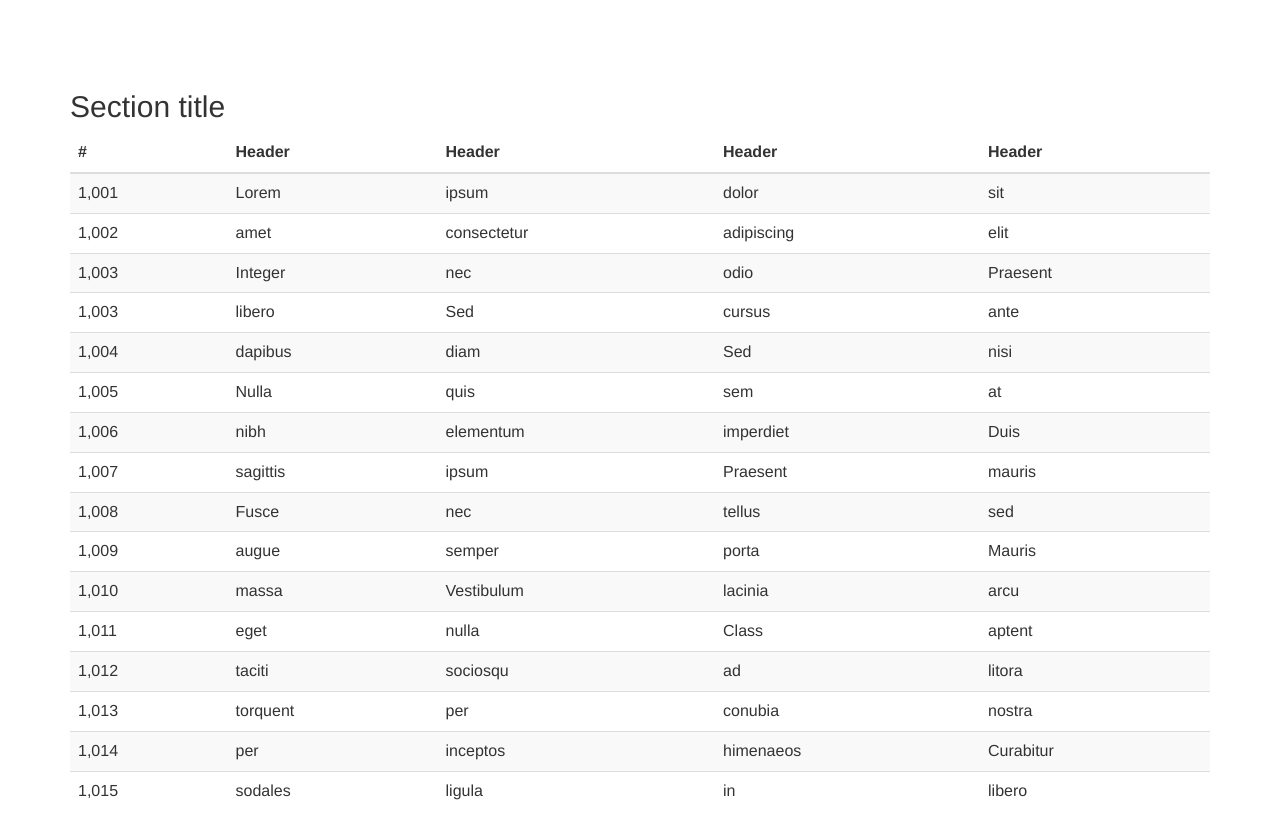
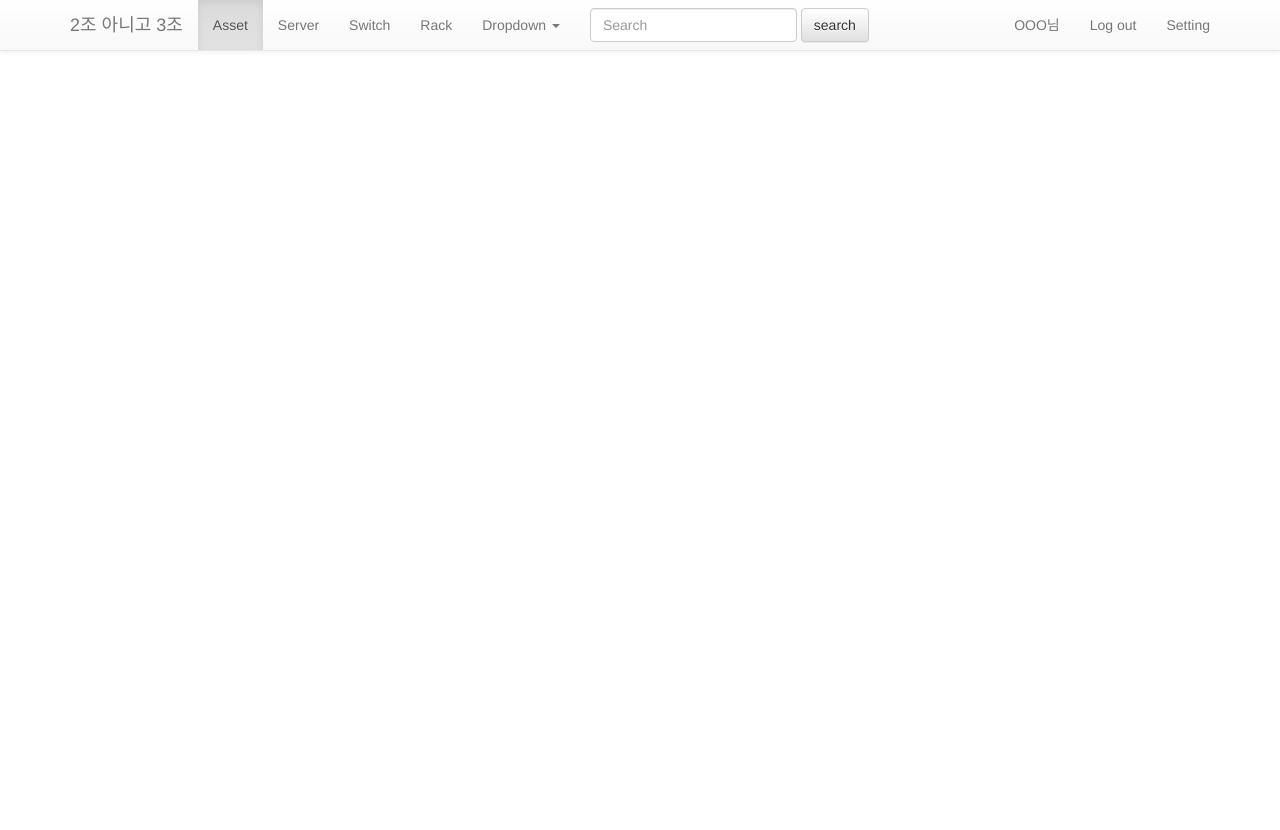
Before and after one commit to dpfla0376/2017_DB_1, a Django app: template dbApp/templates/dbApp/server_asset.html in a window 1280 px wide. After the commit the page ends 51 px from the top, so only its background shows below. Run offline with Django 3.2, Linux system fonts and the light colour scheme; the template is opened without the code that fills it, so the values that code supplies are empty; some libraries are stand-ins or nearby versions.

Commit message:
correct urls

```diff
--- a/dbApp/admin.py
+++ b/dbApp/admin.py
@@ -1,7 +1,8 @@
 from django.contrib import admin
-from dbApp.models import Asset, Service, StorageAsset
+from dbApp.models import Asset, Service, StorageAsset, Server
 
 # Register your models here.
 admin.site.register(Asset)
 admin.site.register(Service)
 admin.site.register(StorageAsset)
+admin.site.register(Server)
--- a/dbApp/templates/dbApp/server_asset.html
+++ b/dbApp/templates/dbApp/server_asset.html
@@ -1,143 +1,60 @@
+{% load staticfiles %}
 <html>
-    <head>
-        <title>site title</title>
 
-        <script src="js/jquery-3.2.0.js"></script>
-        <script src="js/bootstrap.js"></script>
-        <link rel="stylesheet" href="css/bootstrap.css">
-        <link rel="stylesheet" href="css/bootstrap-theme.css">
-    </head>
-    <body>
+<head>
+    <title>site title</title>
+    <script src="{% static '/dbApp/js/jquery-3.2.0.js' %}"></script>
+    <script src="{% static 'dbApp/js/bootstrap.js' %}"></script>
+    <link rel="stylesheet" href="{% static 'dbApp/css/bootstrap.css' %}">
+    <link rel="stylesheet" href="{% static 'dbApp/css/bootstrap-theme.css' %}">
+</head>
+
+<body>
+    <nav class="navbar navbar-default navbar-fixed-top">
         <div class="container">
+            <div class="navbar-header">
+                <button type="button" class="navbar-toggle collapsed" data-toggle="collapse" data-target="#navbar" aria-expanded="false" aria-controls="navbar">
+            <span class="sr-only">Toggle navigation</span>
+            <span class="icon-bar"></span>
+            <span class="icon-bar"></span>
+            <span class="icon-bar"></span>
+          </button>
+                <a class="navbar-brand" href="./">2조 아니고 3조</a>
+            </div>
+            <div id="navbar" class="navbar-collapse collapse">
+                <ul class="nav navbar-nav">
+                    <li class="active"><a href="#asset_total">Asset</a></li>
+                    <li><a href="#server_total">Server</a></li>
+                    <li><a href="#switch_total">Switch</a></li>
+                    <li><a href="#rack_total">Rack</a></li>
+                    <li class="dropdown">
+                        <a href="#" class="dropdown-toggle" data-toggle="dropdown" role="button" aria-expanded="false">Dropdown <span class="caret"></span></a>
+                        <ul class="dropdown-menu" role="menu">
+                            <li><a href="#">Action</a></li>
+                            <li><a href="#">Another action</a></li>
+                            <li><a href="#">Something else here</a></li>
+                            <li class="divider"></li>
+                            <li class="dropdown-header">Nav header</li>
+                            <li><a href="#">Separated link</a></li>
+                            <li><a href="#">One more separated link</a></li>
+                        </ul>
+                    </li>
+                </ul>
+                <form class="navbar-form navbar-left" role="search">
+                    <div class="form-group">
+                        <input type="text" class="form-control" placeholder="Search">
+                    </div>
+                    <button type="button" class="btn btn-default">search</button>
+                </form>
+                <ul class="nav navbar-nav navbar-right">
+                    <li><a href="#">OOO님</a></li>
+                    <li><a href="#">Log out</a></li>
+                    <li><a href="#">Setting</a></li>
+                </ul>
+            </div>
+            <!--/.nav-collapse -->
+        </div>
+    </nav>
+</body>
 
-          <h2 class="sub-header">Section title</h2>
-          <div class="table-responsive">
-            <table class="table table-striped">
-              <thead>
-                <tr>
-                  <th>#</th>
-                  <th>Header</th>
-                  <th>Header</th>
-                  <th>Header</th>
-                  <th>Header</th>
-                </tr>
-              </thead>
-              <tbody>
-                <tr>
-                  <td>1,001</td>
-                  <td>Lorem</td>
-                  <td>ipsum</td>
-                  <td>dolor</td>
-                  <td>sit</td>
-                </tr>
-                <tr>
-                  <td>1,002</td>
-                  <td>amet</td>
-                  <td>consectetur</td>
-                  <td>adipiscing</td>
-                  <td>elit</td>
-                </tr>
-                <tr>
-                  <td>1,003</td>
-                  <td>Integer</td>
-                  <td>nec</td>
-                  <td>odio</td>
-                  <td>Praesent</td>
-                </tr>
-                <tr>
-                  <td>1,003</td>
-                  <td>libero</td>
-                  <td>Sed</td>
-                  <td>cursus</td>
-                  <td>ante</td>
-                </tr>
-                <tr>
-                  <td>1,004</td>
-                  <td>dapibus</td>
-                  <td>diam</td>
-                  <td>Sed</td>
-                  <td>nisi</td>
-                </tr>
-                <tr>
-                  <td>1,005</td>
-                  <td>Nulla</td>
-                  <td>quis</td>
-                  <td>sem</td>
-                  <td>at</td>
-                </tr>
-                <tr>
-                  <td>1,006</td>
-                  <td>nibh</td>
-                  <td>elementum</td>
-                  <td>imperdiet</td>
-                  <td>Duis</td>
-                </tr>
-                <tr>
-                  <td>1,007</td>
-                  <td>sagittis</td>
-                  <td>ipsum</td>
-                  <td>Praesent</td>
-                  <td>mauris</td>
-                </tr>
-                <tr>
-                  <td>1,008</td>
-                  <td>Fusce</td>
-                  <td>nec</td>
-                  <td>tellus</td>
-                  <td>sed</td>
-                </tr>
-                <tr>
-                  <td>1,009</td>
-                  <td>augue</td>
-                  <td>semper</td>
-                  <td>porta</td>
-                  <td>Mauris</td>
-                </tr>
-                <tr>
-                  <td>1,010</td>
-                  <td>massa</td>
-                  <td>Vestibulum</td>
-                  <td>lacinia</td>
-                  <td>arcu</td>
-                </tr>
-                <tr>
-                  <td>1,011</td>
-                  <td>eget</td>
-                  <td>nulla</td>
-                  <td>Class</td>
-                  <td>aptent</td>
-                </tr>
-                <tr>
-                  <td>1,012</td>
-                  <td>taciti</td>
-                  <td>sociosqu</td>
-                  <td>ad</td>
-                  <td>litora</td>
-                </tr>
-                <tr>
-                  <td>1,013</td>
-                  <td>torquent</td>
-                  <td>per</td>
-                  <td>conubia</td>
-                  <td>nostra</td>
-                </tr>
-                <tr>
-                  <td>1,014</td>
-                  <td>per</td>
-                  <td>inceptos</td>
-                  <td>himenaeos</td>
-                  <td>Curabitur</td>
-                </tr>
-                <tr>
-                  <td>1,015</td>
-                  <td>sodales</td>
-                  <td>ligula</td>
-                  <td>in</td>
-                  <td>libero</td>
-                </tr>
-              </tbody>
-            </table>
-          </div>
-        </div>
-    </body>
 </html>
--- a/dbApp/urls.py
+++ b/dbApp/urls.py
@@ -4,4 +4,5 @@ from . import views
 urlpatterns = [
     url(r'^$', views.asset_total, name='asset_total'),
     url(r'asset$', views.asset_total, name='asset_total'),
+    url(r'server$', views.server_asset, name='server_asset'),
 ]
--- a/dbApp/views.py
+++ b/dbApp/views.py
@@ -7,3 +7,8 @@ def asset_total(request):
     asset_total_list = Asset.objects.all()
     context = {'asset_total_list': asset_total_list}
     return render(request, 'dbApp/asset_total.html', context)
+
+def server_asset(request):
+    server_asset_list = Asset.objects.all()
+    context = {'server_asset_list': server_asset_list}
+    return render(request, 'dbApp/server_asset.html', context)
```
Also changed, not shown: dbApp/templates/dbApp/asset_total.html (+26 -153 lines), dbApp/static/dbApp/css/bootstrap.css, 1 other file.
